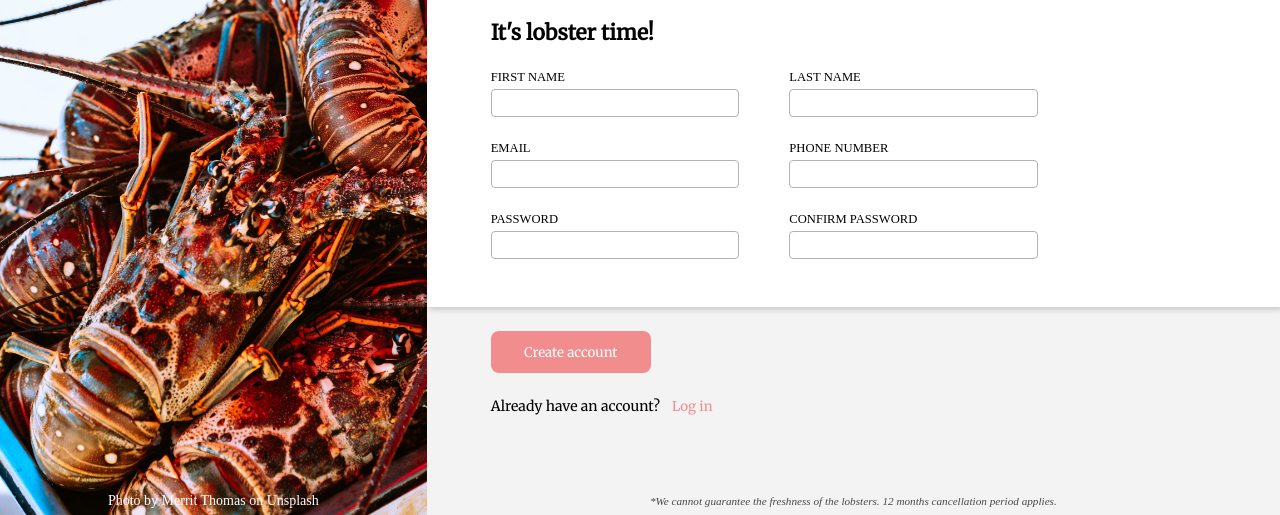
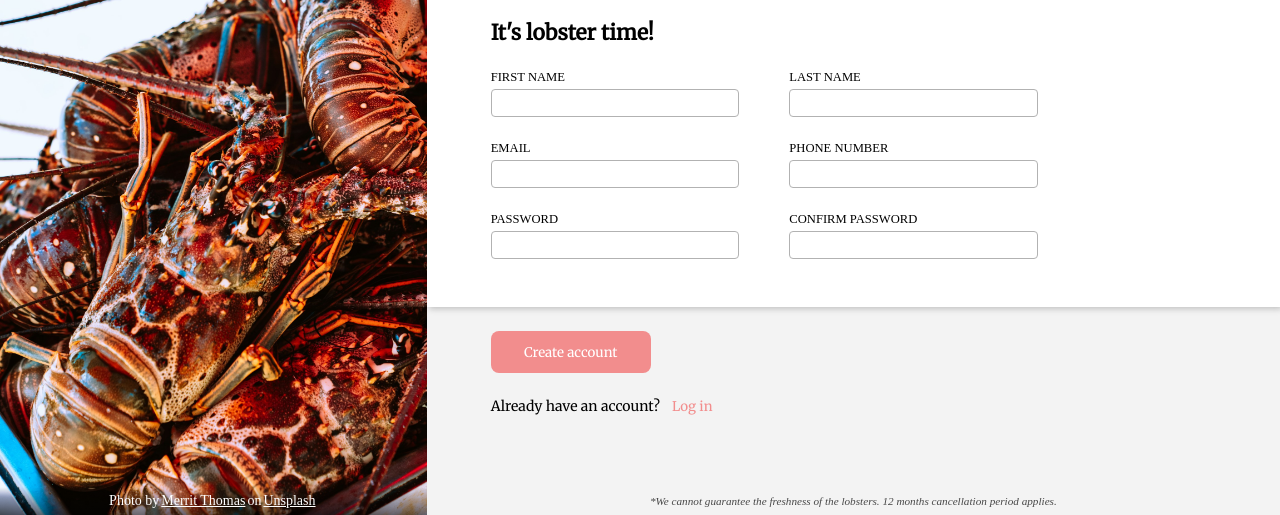
Before and after one commit to DarionV/sign-up-form, a plain HTML site: page index.html in a window 1280 px wide. Shown: the part 285-800 px from the top of the page. Drawn offline with Linux system fonts and the light colour scheme; a web font is replaced by a local one.

Commit message:
add credits links

```diff
--- a/index.html
+++ b/index.html
@@ -3,9 +3,10 @@
 <head>
     <meta charset="UTF-8">
     <meta name="viewport" content="width=device-width, initial-scale=1.0">
-    <title>Document</title>
+    <title>Lobster 4 You</title>
     <link rel="stylesheet" href="styles.css">
     <script src="script.js" defer></script>
+    <link rel="shortcut icon" href="images/favicon.png" type="image/x-icon">
     <link rel="preconnect" href="https://fonts.googleapis.com">
     <link rel="preconnect" href="https://fonts.gstatic.com" crossorigin>
     <link href="https://fonts.googleapis.com/css2?family=Italiana&family=Merriweather&display=swap" rel="stylesheet">
@@ -13,7 +14,8 @@
 <body>
     <div class="hero-image">
         <div class="logo">Lobster 4 You</div>
-        <div class="footer credits">Photo by Merrit Thomas on Unsplash</div>
+        <div class="footer credits">Photo by <a href="https://unsplash.com/@merittthomas?utm_content=creditCopyText&utm_medium=referral&utm_source=unsplash" target="_blank">
+        Merrit Thomas</a> on <a href="https://unsplash.com/" target="_blank">Unsplash</a></div>
     </div>
     <div class="content">
 
--- a/styles.css
+++ b/styles.css
@@ -12,6 +12,10 @@ body{
     display: flex;
     overflow: hidden;
     height: 100vh;
+}
+a {
+    color: white;
+    margin: 0px 2px;
 }
 
 .hero-image{
@@ -95,6 +99,9 @@ form.submitted input:invalid{
     align-items: center;
     height: 28px;
 }
+.hero-image>.footer{
+    background:linear-gradient(rgba(0, 0, 0, 0), rgba(0, 0, 0, 0.565));
+}
 .create-account-button{
     border: none;
     width: 160px;
```
